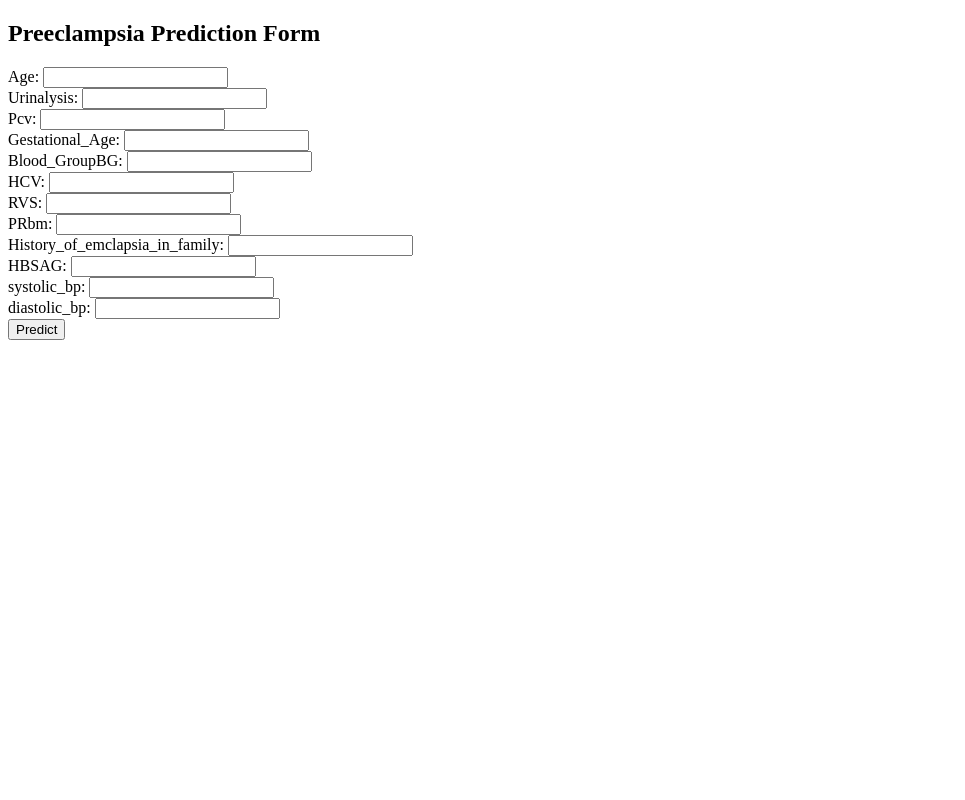
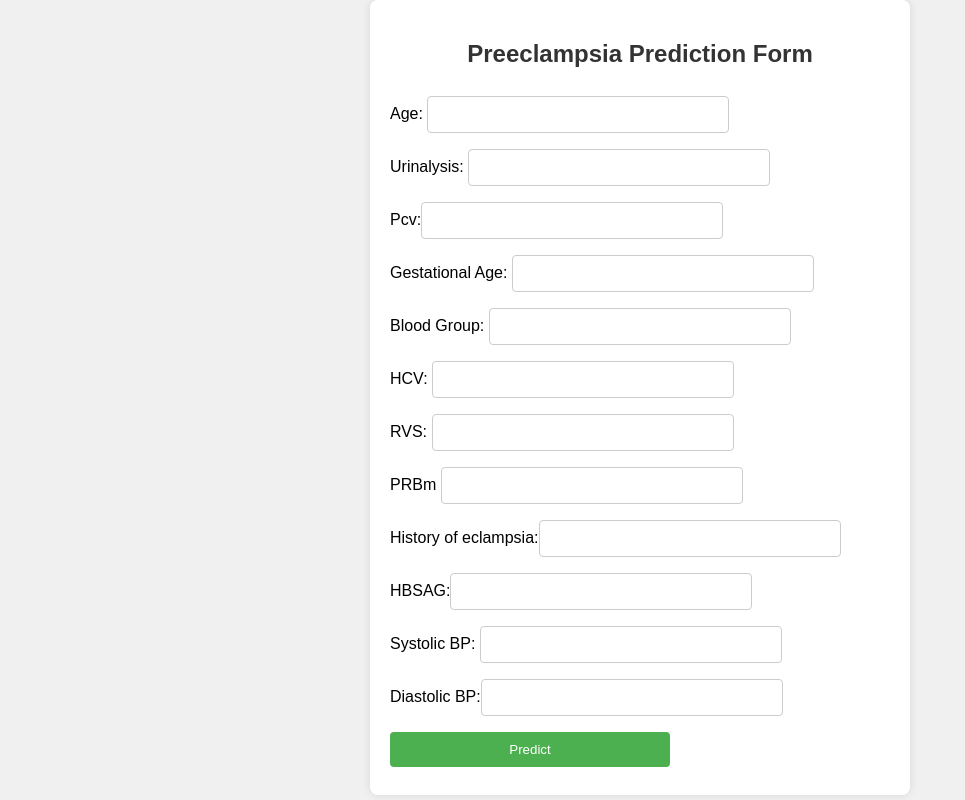
Before and after one commit to Amoora/Pre-eclampsia, a Flask app: page / in a window 1280 px wide. Shown: the whole page, without its empty margins (0-965 px from the left). Run offline with Flask 3, Linux system fonts and the light colour scheme; parts of the project's set-up code (start-up, migrations or seed data) failed here and were passed over.

Commit message:
html update

```diff
--- a/app.py
+++ b/app.py
@@ -30,8 +30,8 @@ def predict():
         # Make prediction
         prediction = model.predict([[feature1, feature2, feature3, feature4, feature5, feature6, feature7, feature8, feature9, feature10, feature11, feature12]])[0]
         if prediction == 0:
-            prediction = f'The prediction is not eclamsia {prediction}'
-        else: prediction = f'The prediction is Eclampsia {prediction}'
+            prediction = f'Preeclampsia not detected {prediction}'
+        else: prediction = f'Preeclampsia not detected {prediction}'
 
     return render_template('index.html', prediction=prediction)
 
--- a/templates/index.html
+++ b/templates/index.html
@@ -1,27 +1,76 @@
 <!DOCTYPE html>
-<html>
+<html lang="en">
 <head>
-    <title>Preeclampsia Prediction</title>
+<meta charset="UTF-8">
+<meta name="viewport" content="width=device-width, initial-scale=1.0">
+<title>Preeclampsia Prediction Form</title>
+<style>
+    body {
+        font-family: Arial, sans-serif;
+        background-color: #f0f0f0;
+        display: flex;
+        justify-content: center;
+        align-items: center;
+        /*height: 100vh;*/
+        margin: 0;
+    }
+    .form-container {
+        background-color: #ffffff;
+        padding: 20px;
+        border-radius: 8px;
+        box-shadow: 0 0 10px rgba(0, 0, 0, 0.1);
+        width: 100%;
+        max-width: 500px; /* Adjust this value as needed */
+    }
+    h2 {
+        color: #333;
+        text-align: center;
+    }
+    input[type="text"], input[type="submit"] {
+        width: calc(60% - 20px); /* Adjust width to account for padding */
+        padding: 10px;
+        margin: 8px 0;
+        border: 1px solid #ccc;
+        border-radius: 4px;
+    }
+    input[type="submit"] {
+        background-color: #4CAF50;
+        color: white;
+        cursor: pointer;
+        border: none;
+    }
+    input[type="submit"]:hover {
+        background-color: #45a049;
+    }
+    label {
+        font-weight: bold;
+        display: block;
+        margin-top: 10px;
+    }
+</style>
 </head>
 <body>
-    <h2>Preeclampsia Prediction Form</h2>
-    <form method="post" action="/">
-        Age: <input type="text" name="Age" required><br>
-        Urinalysis: <input type="text" name="Urinalysis" required><br>
-         Pcv: <input type="text" name="Pcv" required><br>
-        Gestational_Age: <input type="text" name="Gestational_Age" required><br>
-         Blood_GroupBG: <input type="text" name="Blood_GroupBG" required><br>
-        HCV: <input type="text" name="HCV" required><br>
-         RVS: <input type="text" name="RVS" required><br>
-        PRbm: <input type="text" name="PRbm" required><br>
-         History_of_emclapsia_in_family: <input type="text" name="History_of_emclapsia_in_family" required><br>
-        HBSAG: <input type="text" name="HBSAG" required><br>
-         systolic_bp: <input type="text" name="systolic_bp" required><br>
-        diastolic_bp: <input type="text" name="diastolic_bp" required><br>
 
-        <input type="submit" value="Predict">
-    </form>
-    <br>
+    <div class="form-container">
+        <h2>Preeclampsia Prediction Form</h2>
+        <form method="post" action="/">
+<!--            <label for="Age">Age:</label>-->
+           Age: <input type="text" id="Age" name="Age" required><br>
+            Urinalysis: <input type="text" id="Urinalysis" name="Urinalysis" required><br>
+           Pcv:<input type="text" id="Pcv" name="Pcv" required><br>
+            Gestational Age: <input type="text" id="Gestational_Age" name="Gestational_Age" required><br>
+            Blood Group: <input type="text" id="Blood_GroupBG" name="Blood_GroupBG" required><br>
+            HCV: <input type="text" id="HCV" name="HCV" required><br>
+           RVS: <input type="text" id="RVS" name="RVS" required><br>
+           PRBm <input type="text" id="PRbm" name="PRbm" required><br>
+           History of eclampsia:<input type="text" id="History_of_emclapsia_in_family" name="History_of_emclapsia_in_family" required><br>
+           HBSAG:<input type="text" id="HBSAG" name="HBSAG" required><br>
+           Systolic BP: <input type="text" id="systolic_bp" name="systolic_bp" required><br>
+           Diastolic BP:<input type="text" id="diastolic_bp" name="diastolic_bp" required>
+            <input type="submit" value="Predict">
+        </form>
+    </div>
+ <br>
     {{ prediction }}
 </body>
 </html>
```
